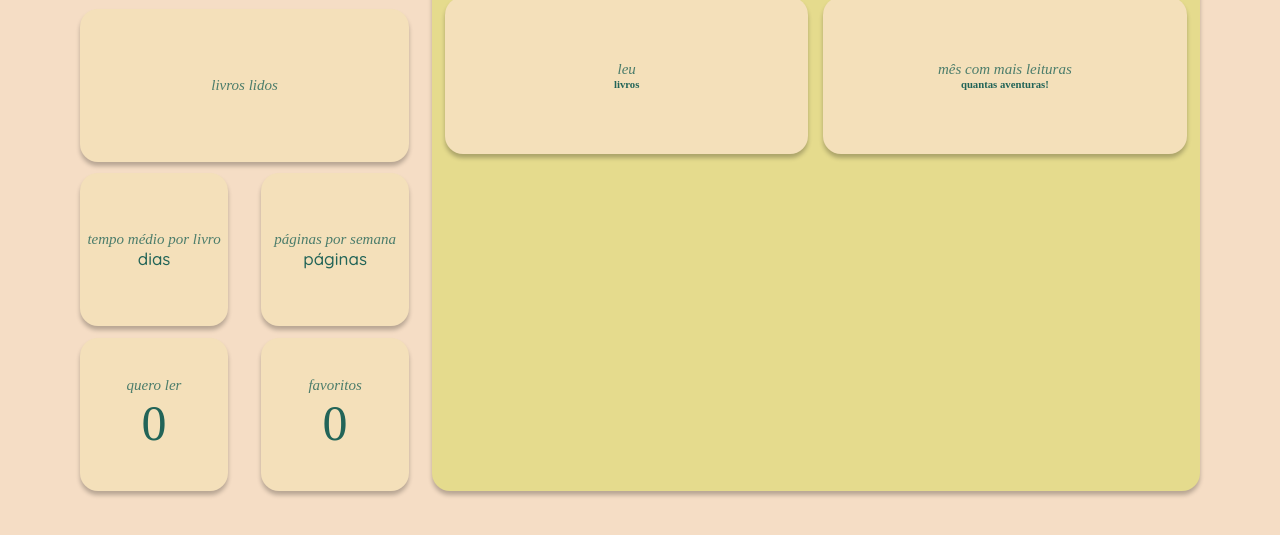
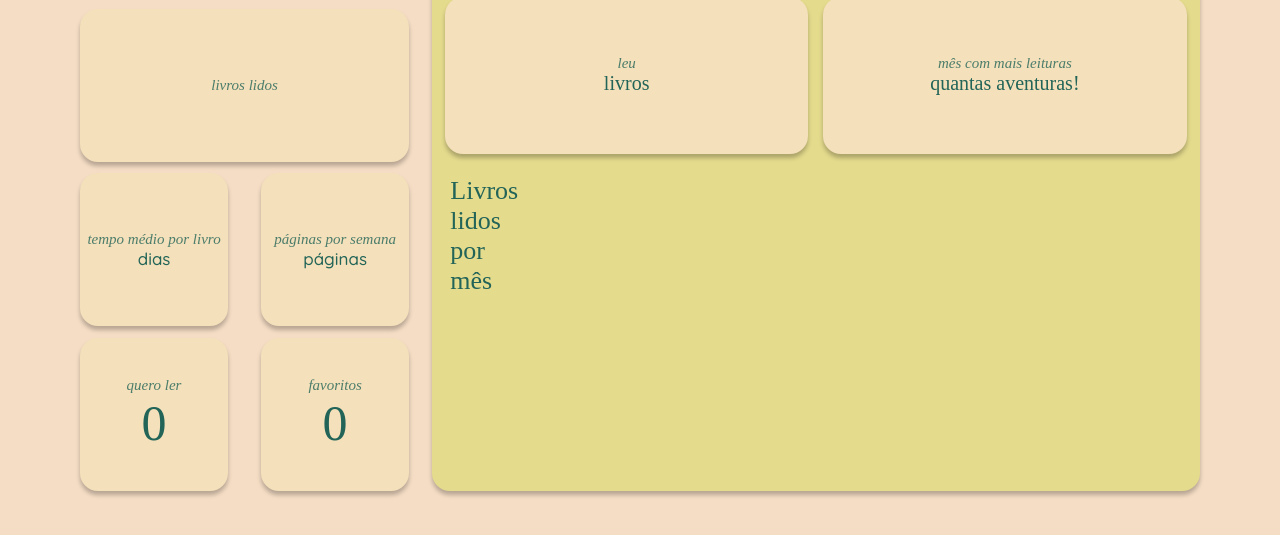
Before and after one commit to ccarolinaag/a-palavra-que-resta-2.0, a website: page site/web-data-viz/public/dashboard.html in a window 1280 px wide. Shown: the part 209-744 px from the top of the page. Drawn offline with nearby package versions, Linux system fonts and the light colour scheme; no server answers.

Commit message:
melhoria: altera tamanho do texto na dashboard e acrescenta titulo ao grafico

```diff
--- a/site/web-data-viz/public/css/styleDashboard.css
+++ b/site/web-data-viz/public/css/styleDashboard.css
@@ -43,6 +43,11 @@ main {
 
 .forma-grande p {
     font-size: 50px;
+}
+
+.forma-grande h6 {
+    font-size: 20px;
+    font-weight: 400;
 }
 
 .forma-grande h4 {
@@ -130,6 +135,13 @@ main {
     height: 62%;
     width: 100%;
     justify-content: center;
+    gap: 2%;
+}
+
+.grafico h6 {
+    margin: 22px;
+    font-size: 26px;
+    font-weight: 500;
 }
 
 .container1 .linha1 .forma-grande {
--- a/site/web-data-viz/public/dashboard.html
+++ b/site/web-data-viz/public/dashboard.html
@@ -97,6 +97,7 @@
                 </div>
             </div>
             <div class="grafico">
+                <h6>Livros lidos por mês</h6>
                 <canvas id="myChart"></canvas>
             </div>
         </div>
```
Also changed, not shown: site/web-data-viz/public/index.html (line endings or trailing spaces).
